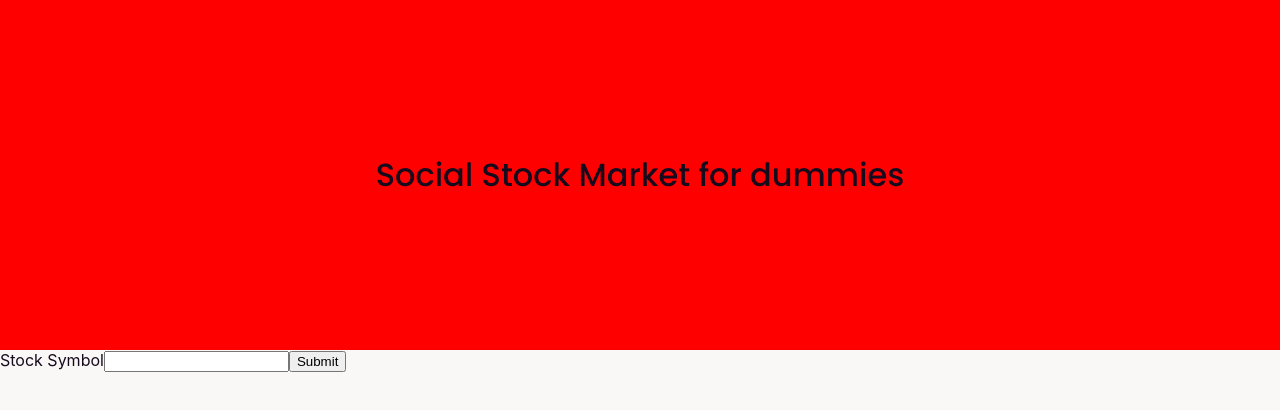
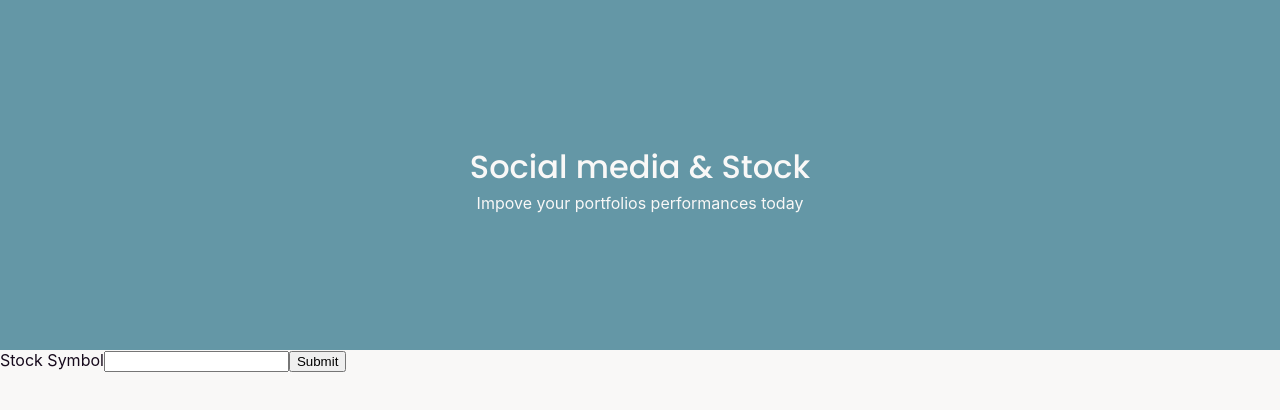
Before and after one commit to lady-rosie/my-app, a React (Create React App) app: page / in a window 1280 px wide. Shown: the top 410 px of the page. Built offline with nearby package versions, Linux system fonts and the light colour scheme.

Commit message:
edit header design

```diff
--- a/src/components/Header.jsx
+++ b/src/components/Header.jsx
@@ -5,7 +5,8 @@ const Header = () => {
 
     return(
         <div className="header">
-            <h1>Social Stock Market for dummies</h1>
+            <h1>Social media & Stock</h1>
+            <p>Impove your portfolios performances today</p>
         </div>
     )
 };
--- a/src/styles/header.scss
+++ b/src/styles/header.scss
@@ -1,8 +1,18 @@
+@import 'variables.scss';
+
 .header{
     width: 100%;
     height: 350px;
-    background-color: red;
+    background-color: $light-teal;
     display: flex;
     align-items: center;
     justify-content: center;
+    flex-direction: column;
+    color: $offwhite;
+    h1{
+        margin-bottom: 0px;
+    }
+    p{
+        margin-top:2px;
+    }
 }
--- a/src/styles/variables.scss
+++ b/src/styles/variables.scss
@@ -8,6 +8,7 @@ $offwhite: #f9f8f7;
 $lightgrey: #E7EAEE;
 $grey: #465362;
 $teal: #50808E;
+$light-teal: #6497A6;
 $dark-purple: #170A1C;
 $red: #D62828;
 $orange: #FA9F42;
```
